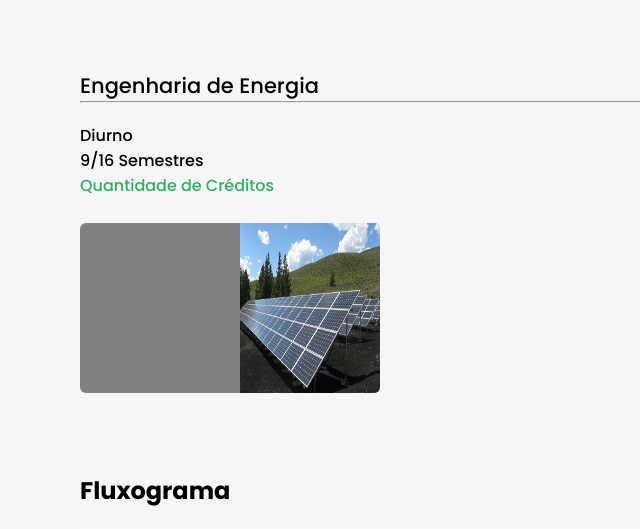
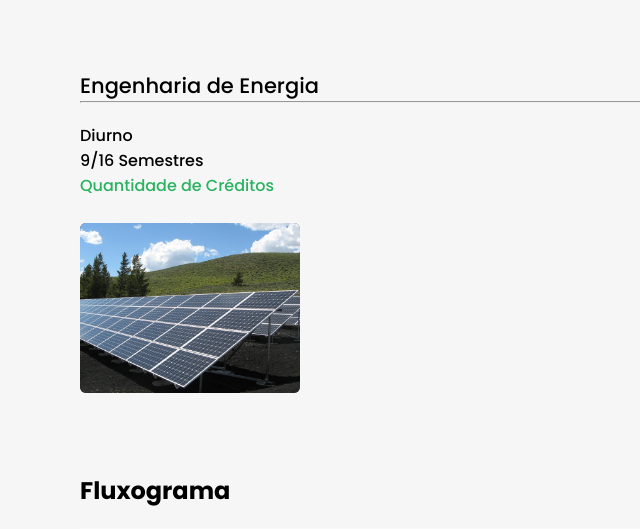
Before and after one commit to DS-roxo-lavanda-22-2/blog-fga, a Django app: page /cursos/energia in a window 1280 px wide. Shown: the part 75-604 px from the top of the page, without its empty margins (0-640 px from the left). Run offline with Django 4.2, Linux system fonts and the light colour scheme.

Commit message:
arrumado o css de cursos para mostrar as imagens

```diff
--- a/fga/static/css/curso.css
+++ b/fga/static/css/curso.css
@@ -51,9 +51,11 @@ body {
     border-radius: 6px;
     width: 220px;
     height: 170px;
+    object-fit: cover; /*
     flex-direction: row;
     padding-left: 80px;
     ;
+    */
 }
 
 .dados__curso {
```
